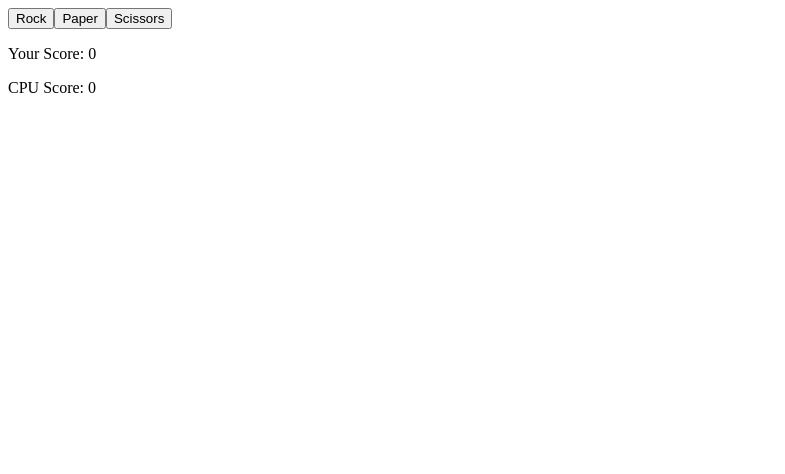
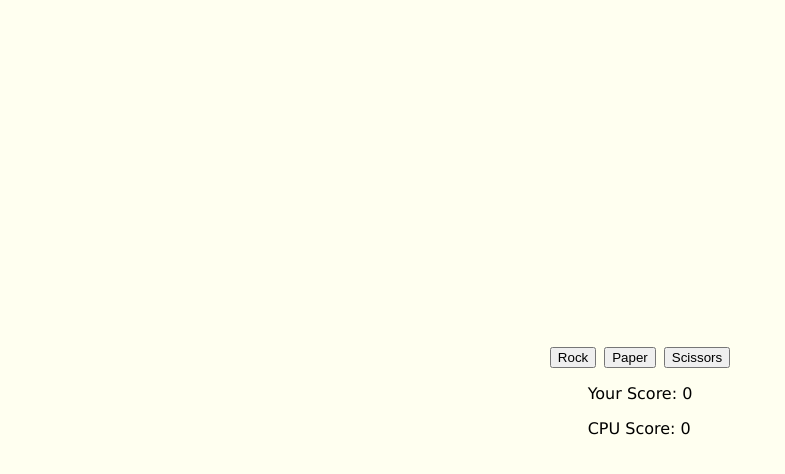
Before and after one commit to siudn/rock-paper-scissors, a plain HTML site: page index.html in a window 1280 px wide. Both pictures are taken after a click on the button "Rock". Shown: the whole page, without its empty margins (0-785 px from the left). Drawn offline with Linux system fonts and the light colour scheme.

Commit message:
Created stylesheet and limited score to 5
Need to find a way to print winner after reaching 5

```diff
--- a/game.js
+++ b/game.js
@@ -1,6 +1,8 @@
+/// Variables
 let playerScore = 0;
 let computerScore = 0;
 
+/// HTML Elements
 const body = document.querySelector("body");
 
 const divButtons = document.createElement("div");
@@ -10,31 +12,16 @@ const rockButton = document.createElement("button");
 rockButton.classList.add("button");
 rockButton.setAttribute("id","rock");
 rockButton.textContent = "Rock";
-rockButton.addEventListener("click", () => {
-    score(playRound("Rock", getComputerChoice()));
-    displayedPlayerScore.textContent = `Your Score: ${playerScore}`;
-    displayedComputerScore.textContent = `CPU Score: ${computerScore}`;
-})
 
 const paperButton = document.createElement("button");
 paperButton.classList.add("button");
 paperButton.setAttribute("id","paper");
 paperButton.textContent = "Paper";
-paperButton.addEventListener("click", () => {
-    score(playRound("Paper", getComputerChoice()));
-    displayedPlayerScore.textContent = `Your Score: ${playerScore}`;
-    displayedComputerScore.textContent = `CPU Score: ${computerScore}`;
-})
 
 const scissorsButton = document.createElement("button");
 scissorsButton.classList.add("button");
 scissorsButton.setAttribute("id","scissors");
 scissorsButton.textContent = "Scissors";
-scissorsButton.addEventListener("click", () => {
-    score(playRound("Scissors", getComputerChoice()));
-    displayedPlayerScore.textContent = `Your Score: ${playerScore}`;
-    displayedComputerScore.textContent = `CPU Score: ${computerScore}`;
-})
 
 const divResults = document.createElement("div")
 divResults.setAttribute("id","results");
@@ -47,6 +34,33 @@ const displayedComputerScore = document.createElement("p");
 displayedComputerScore.classList.add("score");
 displayedComputerScore.textContent = `CPU Score: `;
 
+const displayWinner = document.createElement("p");
+displayWinner.classList.add("result");
+
+/// Button Functionalities
+rockButton.addEventListener("click", () => {
+    if (playerScore < 5 && computerScore < 5) {
+        score(playRound("Rock", getComputerChoice()));
+        displayedPlayerScore.textContent = `Your Score: ${playerScore}`;
+        displayedComputerScore.textContent = `CPU Score: ${computerScore}`;
+    }
+})
+paperButton.addEventListener("click", () => {
+    if (playerScore < 5 && computerScore < 5) {
+        score(playRound("Paper", getComputerChoice()));
+        displayedPlayerScore.textContent = `Your Score: ${playerScore}`;
+        displayedComputerScore.textContent = `CPU Score: ${computerScore}`;
+    }
+})
+scissorsButton.addEventListener("click", () => {
+    if (playerScore < 5 && computerScore < 5) {
+        score(playRound("Scissors", getComputerChoice()));
+        displayedPlayerScore.textContent = `Your Score: ${playerScore}`;
+        displayedComputerScore.textContent = `CPU Score: ${computerScore}`;
+    }
+})
+
+/// DOM Tree
 body.appendChild(divButtons);
 divButtons.appendChild(rockButton);
 divButtons.appendChild(paperButton);
@@ -55,7 +69,9 @@ divButtons.appendChild(scissorsButton);
 body.appendChild(divResults);
 divResults.appendChild(displayedPlayerScore);
 divResults.appendChild(displayedComputerScore);
+divResults.appendChild(displayWinner);
 
+/// Functions
 function getComputerChoice() {
     let x = Math.floor(Math.random() * 3);
     if (x === 0) {
@@ -103,34 +119,3 @@ function score(result) {
         computerScore++;
     }
 }
-
-
-/*
-function game() {
-    let playerScore = 0;
-    let computerScore = 0;
-    for (let i = 0; i < 5; i++) {
-        playerChoice = prompt("Rock, paper, scissors?");
-        computerChoice = getComputerChoice();
-        let winLose = playRound(playerChoice, computerChoice);
-        console.log(winLose);
-        if (winLose.includes("Win")) {
-            playerScore++;
-        }
-        else if (winLose.includes("Lose")) {
-            computerScore++;
-        }
-        console.log("Your Score: ", playerScore);
-        console.log("CPU Score: ", computerScore);
-    }
-    if (playerScore > computerScore) {
-        return "Congrats! You Won!";
-    }
-    else if (playerScore < computerScore) {
-        return "You Lost :(";
-    }
-    else {
-        return "It's a Tie.";
-    }
-}
-*/
--- a/index.html
+++ b/index.html
@@ -5,6 +5,7 @@
         <meta name="viewport" content="width=device-width, initial-scale=1.0">
         <title>Rock Paper Scissors</title>
         <script defer src="game.js"></script>
+        <link rel="stylesheet" type="text/css" href="style.css"/>
     </head>
     <body>
     </body>
--- /dev/null
+++ b/style.css
@@ -0,0 +1,16 @@
+body {
+    font-family:'Lucida Sans', 'Lucida Sans Regular', 'Lucida Grande', 'Lucida Sans Unicode', Geneva, Verdana, sans-serif;
+    margin: 0;
+    background-color: ivory;
+    min-height: 100vh;
+    display: flex;
+    flex-direction: column;
+    justify-content: center;
+    align-items: center;
+}
+
+#buttons {
+    display: flex;
+    justify-content: space-between;
+    gap: 8px;
+}
```
